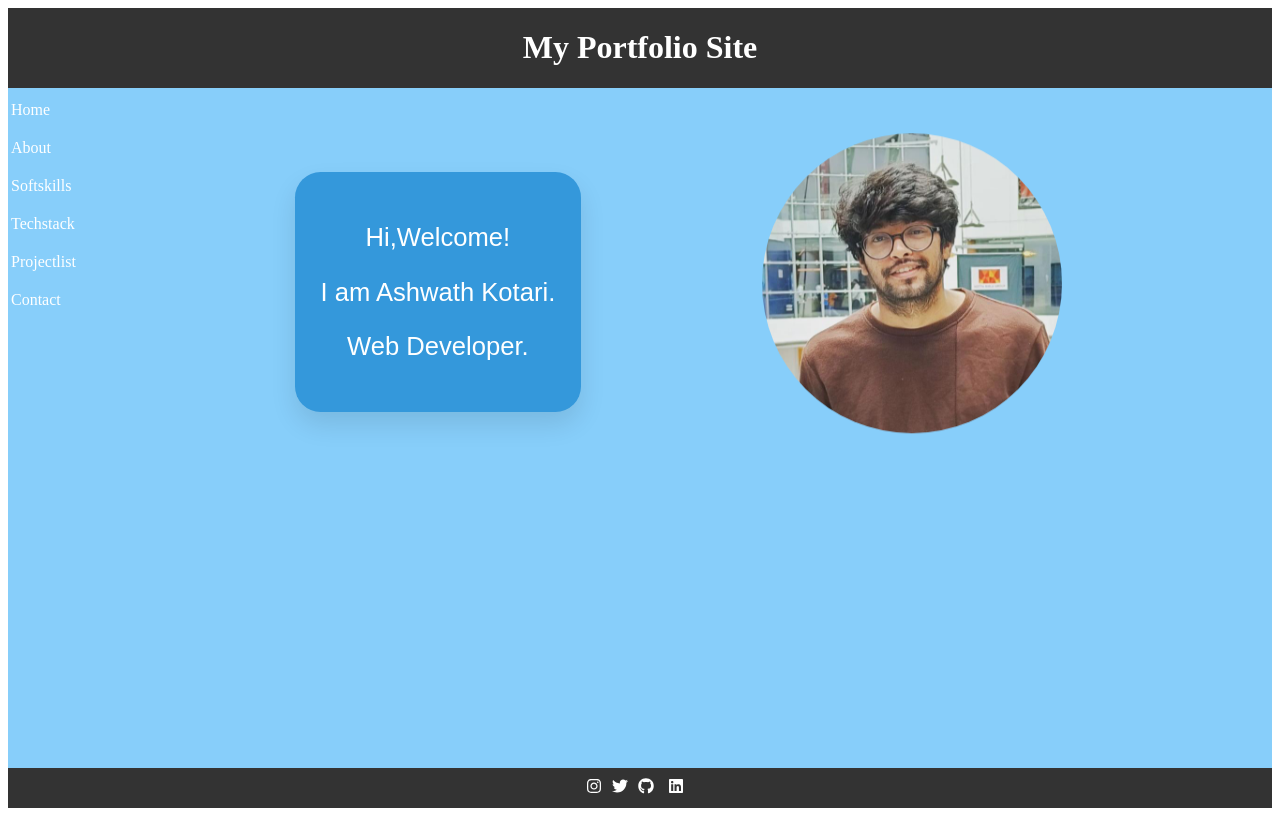
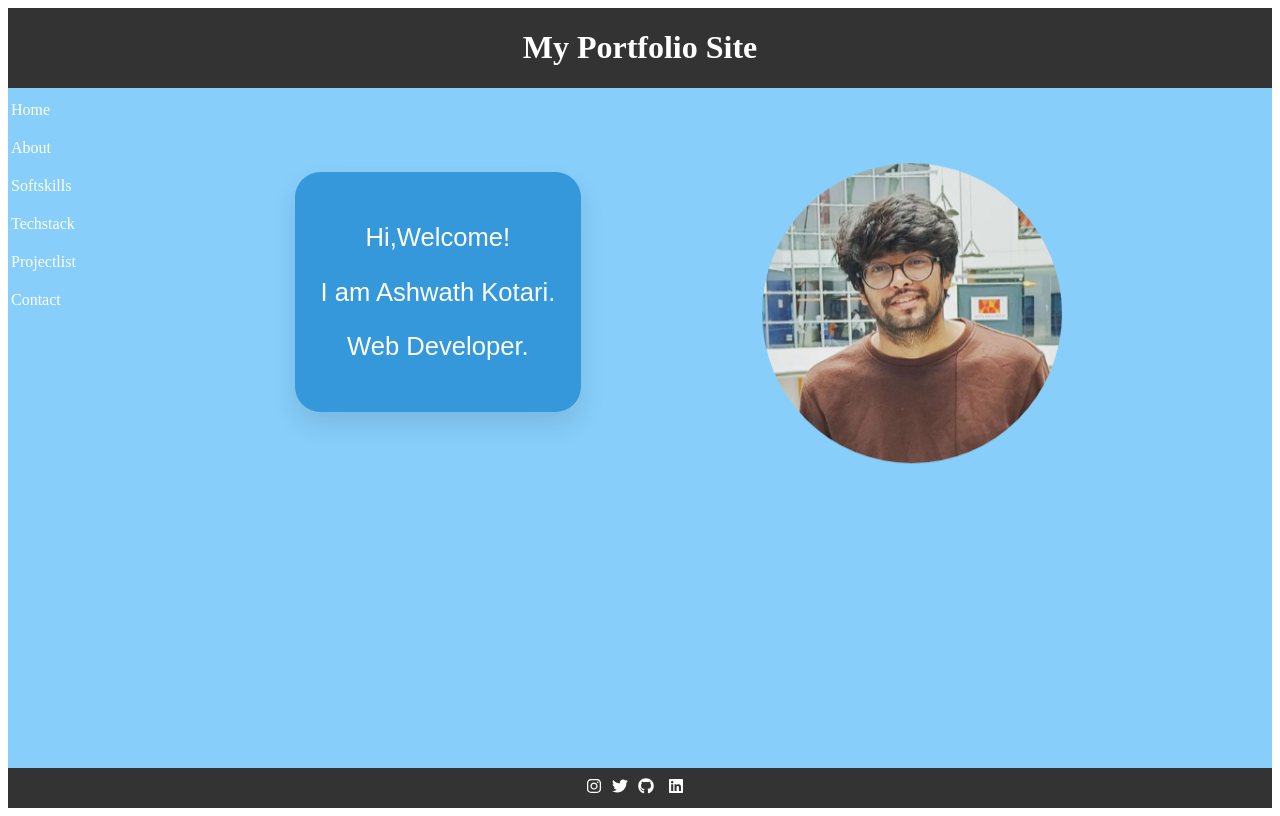
Before and after one commit to AshwathKotari/PPS--2, a React (Vite) app: page / in a window 1280 px wide. Built offline with nearby package versions, Linux system fonts and the light colour scheme.

Commit message:
image motion

```diff
--- a/src/App.css
+++ b/src/App.css
@@ -95,7 +95,7 @@
   height: 300px; /* Adjust the height as needed */
   object-fit: cover; /* Ensures the image fills the circle without stretching */
   animation: moveUpDown 3s infinite alternate; /* Apply animation named moveUpDown, with 3s duration, infinite iteration, and alternate direction */
-  margin-top: 30px;
+  margin-top: 60px;
   transition: box-shadow 0.3s ease; /* Add transition effect for box-shadow */
 
 }
--- a/src/components/Footer.jsx
+++ b/src/components/Footer.jsx
@@ -10,7 +10,7 @@ export const Footer = () => {
       <a href="https://www.twitter.com" target="_blank" rel="noopener noreferrer" className="social-link">
         <FaTwitter />
       </a>
-      <a href="https://github.com/" target="_blank" rel="noopener noreferrer" className="social-link">
+      <a href="https://github.com/AshwathKotari" target="_blank" rel="noopener noreferrer" className="social-link">
         <FaGithub />
       </a>
       <a href=''  target="_blank" rel="noopener noreferrer" className="social-link"> <FaLinkedin/></a>
```
